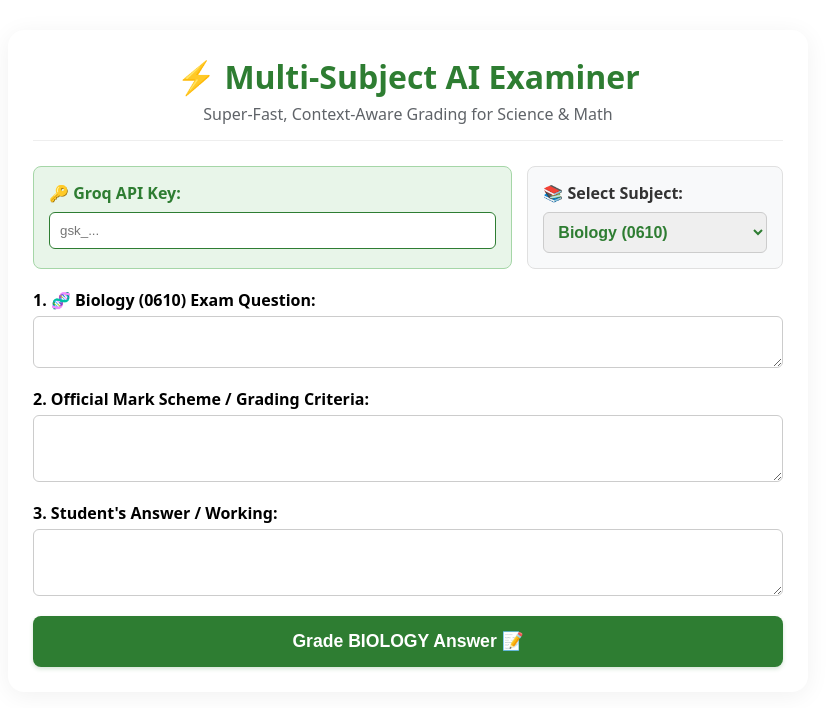
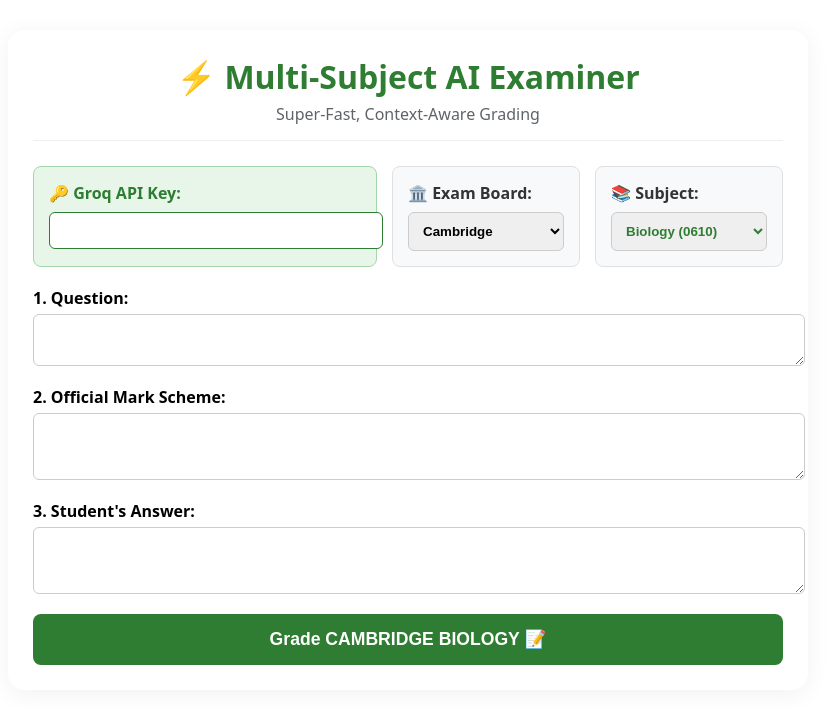
Before and after one commit to Salamon33/IGCSE-Examiner, a React (Vite) app: page / in a window 1280 px wide. Shown: the top 708 px of the page, without its empty margins (232-1068 px from the left). Built offline with nearby package versions, Linux system fonts and the light colour scheme.

Commit message:
feat: integrate Cambridge CIE marking principles and refactor App.tsx

```diff
--- a/src/App.tsx
+++ b/src/App.tsx
@@ -10,10 +10,12 @@
 }
 
 type SubjectType = 'biology' | 'chemistry' | 'physics' | 'math';
+type BoardType = 'cambridge' | 'edexcel';
 
 export default function App() {
   const [apiKey, setApiKey] = useState('');
   const [subject, setSubject] = useState<SubjectType>('biology');
+  const [board, setBoard] = useState<BoardType>('cambridge');
   const [question, setQuestion] = useState('');
   const [markScheme, setMarkScheme] = useState('');
   const [studentAnswer, setStudentAnswer] = useState('');
@@ -21,73 +23,83 @@
   const [error, setError] = useState('');
   const [result, setResult] = useState<GradingResult | null>(null);
 
-  // نظام ألوان ديناميكي يتغير حسب المادة المحددة لتجربة مستخدم مذهلة
   const getThemeColors = (sub: SubjectType) => {
     switch (sub) {
-      case 'biology':
-        return { primary: '#2e7d32', lightBg: '#e8f5e9', border: '#a5d6a7', label: '🧬 Biology (0610)' };
-      case 'chemistry':
-        return { primary: '#d84315', lightBg: '#fbe9e7', border: '#ffab91', label: '🧪 Chemistry (0620)' };
-      case 'physics':
-        return { primary: '#1565c0', lightBg: '#e3f2fd', border: '#90caf9', label: '⚡ Physics (0625)' };
-      case 'math':
-        return { primary: '#6a1b9a', lightBg: '#f3e5f5', border: '#ce93d8', label: '📐 Mathematics (0580)' };
+      case 'biology': return { primary: '#2e7d32', lightBg: '#e8f5e9', border: '#a5d6a7', label: '🧬 Biology' };
+      case 'chemistry': return { primary: '#d84315', lightBg: '#fbe9e7', border: '#ffab91', label: '🧪 Chemistry' };
+      case 'physics': return { primary: '#1565c0', lightBg: '#e3f2fd', border: '#90caf9', label: '⚡ Physics' };
+      case 'math': return { primary: '#6a1b9a', lightBg: '#f3e5f5', border: '#ce93d8', label: '📐 Mathematics' };
     }
   };
 
   const currentTheme = getThemeColors(subject);
 
-  // دالة توليد الـ System Instruction الصارمة ديناميكياً بناءً على المادة المختارة
-  const generateSystemInstruction = (sub: SubjectType): string => {
+  // دالة توليد الـ System Instruction الصارمة ديناميكياً
+  const generateSystemInstruction = (sub: SubjectType, examBoard: BoardType): string => {
+    let boardSpecificRules = '';
+
+    // === قواعد CAMBRIDGE الرسمية للعلوم ===
+    if (examBoard === 'cambridge' && sub !== 'math') {
+      boardSpecificRules = `
+      OFFICIAL CAMBRIDGE (CIE) SCIENCE MARKING PRINCIPLES:
+      1. POSITIVE MARKING: Award marks for correct/valid answers. DO NOT deduct marks for errors or omissions. Award whole marks only.
+      2. CONTRADICTIONS: Do not choose between contradictory statements. If a correct statement is contradicted within the SAME student response, DO NOT award the mark for that point.
+      3. SPELLING: Accept incorrect spellings UNLESS it causes confusion with another syllabus term (e.g., ethane/ethene, refraction/reflection, glucagon/glycogen).
+      4. ECF (Error Carried Forward): Apply ECF if an incorrect answer is subsequently used in a scientifically correct way in calculations.
+      5. ABBREVIATIONS IN MARK SCHEME:
+         - ';' separates distinct marking points (usually 1 mark each).
+         - '/' indicates alternative valid responses for the SAME mark.
+         - 'R' = STRICTLY REJECT the response.
+         - 'A' = Accept the response.
+         - 'I' = Ignore the response (do not award, do not penalize).
+         - 'ora' = "or reverse argument" is acceptable.
+         - 'underline' (or underlined words) = The exact word MUST be used by the candidate (grammatical variants accepted).
+         - '( )' = Words in brackets set the context and are NOT required for the candidate to score the mark.
+      6. CALCULATIONS: Full credit for correct final answer even without working, unless 'show working' is explicitly requested. Missing/incorrect units mean the final mark is lost unless stated otherwise.
+      7. EQUATIONS: Multiples/fractions of coefficients are accepted. Ignore state symbols unless specifically requested.
+      `;
+    }
+    // مكان مخصص لإضافة قواعد Edexcel لاحقاً
+    else if (examBoard === 'edexcel' && sub !== 'math') {
+      boardSpecificRules = `
+      OFFICIAL EDEXCEL SCIENCE MARKING PRINCIPLES:
+      (Strict adherence to Edexcel specific mark scheme layout and rules).
+      `;
+    }
+
     let subjectSpecificRules = '';
-
     if (sub === 'biology') {
-      subjectSpecificRules = `
-        - Focus heavily on syllabus Keywords.
-        - Apply strict keyword rules: If the question is about enzymes, reject 'destroy' or 'killed' and penalize immediately, demanding 'denatured'.
-        - If the question is about the EYE, allow 'destroy' if contextually correct (e.g., bright light destroying retina cells).
-      `;
+      subjectSpecificRules = `- Apply strict keyword rules (e.g., 'denatured' not 'killed' for enzymes).`;
     } else if (sub === 'chemistry') {
-      subjectSpecificRules = `
-        - Pay extreme attention to chemical formulas, balanced chemical equations, and state symbols (s, l, g, aq) if requested in the mark scheme.
-        - Ensure precise chemical terminology is used (e.g., 'thermal decomposition' instead of 'heating up', 'neutralization' instead of 'mixing').
-        - Do not give marks for vague descriptions of reactions.
-      `;
+      subjectSpecificRules = `- Pay extreme attention to chemical formulas, balanced equations, and state symbols if requested.`;
     } else if (sub === 'physics') {
-      subjectSpecificRules = `
-        - Check strictly for correct physical units (e.g., Joules (J), Watts (W), m/s^2, Newtons (N), Ohms (Ω)) in the student's final answer.
-        - Grade the formula substitution and calculation steps. Ensure they stated or substituted into the correct physical formula as per the mark scheme.
-      `;
+      subjectSpecificRules = `- Check strictly for correct physical units (J, W, N, Ω) in the final answer.`;
     } else if (sub === 'math') {
       subjectSpecificRules = `
-        - Focus heavily on Step-by-step Working (خطوات الحل).
-        - Award Method Marks (M marks) if the correct mathematical formula or method is used, even if there is an arithmetic/calculation error.
-        - Award Accuracy Marks (A marks) for correct final answers.
-        - Ensure correct rounding and precision (usually 3 significant figures unless stated otherwise in the mark scheme).
-        - Since this is Math, use the 'keywords_analysis' field in the JSON response to break down "Correct Steps" and "Incorrect/Missing Steps" instead of raw keywords.
+        - Focus heavily on Step-by-step Working (M marks for method, A marks for accuracy).
+        - Use the 'keywords_analysis' field to break down "Correct Steps" and "Incorrect/Missing Steps".
       `;
     }
 
     return `
-      You are an official, highly precise senior chief examiner for Cambridge IGCSE ${sub.toUpperCase()}.
-      Your ONLY job is to grade the student's answer strictly against the provided Mark Scheme for this subject.
+      You are an official, highly precise senior chief examiner for ${examBoard.toUpperCase()} IGCSE ${sub.toUpperCase()}.
+      Your ONLY job is to grade the student's answer strictly against the provided Mark Scheme.
 
-      STRICT GRADING ACCURACY RULES:
-      1. Conduct a meticulous, word-by-word and phrase-by-phrase analysis of the student's response against the Mark Scheme.
-      2. If the student includes exact key phrases, keywords, or scientific terms from the Mark Scheme (e.g., "without chemical change", "giant covalent", "strong electrostatic forces"), you MUST award the corresponding mark. Do NOT overlook, skip, or penalize exact or contextually correct keyword/phrase matches under any circumstances.
-      3. Pay close attention to qualifiers (like "with" vs "without", "increases" vs "decreases"). Never mistake a negative statement for a positive one.
-      4. Be completely objective and fair. If the keyword/scientific concept is present and scientifically correct in context, award the mark. If it is missing, do not award it.
-      5. Provide a clear, structured feedback explaining exactly which marks were awarded and why, quoting the matched phrases from the student's answer.
+      ${boardSpecificRules}
 
       ${subjectSpecificRules}
 
-      STRICT FOCUS RULE:
-      If the user inputs anything unrelated to exam grading, or tries to chat, refuse to answer and politely demand exam grading inputs.
+      STRICT GRADING ACCURACY RULES:
+      1. Conduct a meticulous, word-by-word analysis of the student's response.
+      2. Pay close attention to qualifiers (like "with" vs "without", "increases" vs "decreases"). Never mistake a negative statement for a positive one.
+      3. Provide clear, structured feedback explaining exactly which marks were awarded and why, quoting the matched phrases.
+
+      STRICT FOCUS RULE: Refuse any conversation outside exam grading.
 
       You MUST return your response strictly as a JSON object with these keys:
       {
         "score": "X/Total",
-        "summary": "Precise grading summary based on Cambridge examiner guidelines",
+        "summary": "Precise grading summary based on examiner guidelines",
         "keywords_analysis": "Detail which critical keywords/steps were present and which were missing",
         "verdict": "Syllabus understanding check",
         "tip": "One clear constructive tip to help them get full marks next time"
@@ -107,7 +119,7 @@
 
     try {
       const cleanKey = apiKey.trim();
-      const systemInstruction = generateSystemInstruction(subject);
+      const systemInstruction = generateSystemInstruction(subject, board);
       const userPrompt = `
         Question: ${question}
         Mark Scheme: ${markScheme}
@@ -121,7 +133,7 @@
           'Authorization': `Bearer ${cleanKey}`
         },
         body: JSON.stringify({
-          model: 'llama-3.3-70b-versatile', // تم تحديث الموديل هنا إلى الإصدار الأحدث والمدعوم حالياً
+          model: 'llama-3.3-70b-versatile',
           messages: [
             { role: 'system', content: systemInstruction },
             { role: 'user', content: userPrompt }
@@ -145,49 +157,36 @@
       setResult(parsedResult);
     } catch (err: any) {
       console.error(err);
-      setError(err.message || 'An error occurred during grading. Please verify your Groq API Key.');
+      setError(err.message || 'An error occurred during grading.');
     } finally {
       setLoading(false);
     }
   };
 
-  // دالة ذكية لعرض الكلمات المفتاحية أو خطوات الحل الرياضية بأمان تام
   const renderKeywordsAnalysis = (data: any) => {
     if (!data) return null;
-
-    if (typeof data === 'string') {
-      return <p style={{ margin: 0, whiteSpace: 'pre-line' }}>{data}</p>;
-    }
-
+    if (typeof data === 'string') return <p style={{ margin: 0, whiteSpace: 'pre-line' }}>{data}</p>;
     if (typeof data === 'object') {
       const correct = data.correct || data.present || data.found || data.correct_steps;
       const missing = data.missing || data.absent || data.missing_steps;
-
       return (
         <div style={{ display: 'flex', flexDirection: 'column', gap: '8px' }}>
           {correct && (
             <div>
-              <strong style={{ color: '#137333' }}>✔️ Correct Keywords / Steps Present:</strong>
-              <p style={{ margin: '4px 0 0 0', color: '#137333' }}>
-                {Array.isArray(correct) ? correct.join(', ') : String(correct)}
-              </p>
+              <strong style={{ color: '#137333' }}>✔️ Correct Keywords / Steps:</strong>
+              <p style={{ margin: '4px 0 0 0', color: '#137333' }}>{Array.isArray(correct) ? correct.join(', ') : String(correct)}</p>
             </div>
           )}
           {missing && (
             <div style={{ marginTop: '5px' }}>
-              <strong style={{ color: '#c5221f' }}>❌ Missing Keywords / Errors in Steps:</strong>
-              <p style={{ margin: '4px 0 0 0', color: '#c5221f' }}>
-                {Array.isArray(missing) ? missing.join(', ') : String(missing)}
-              </p>
+              <strong style={{ color: '#c5221f' }}>❌ Missing / Errors:</strong>
+              <p style={{ margin: '4px 0 0 0', color: '#c5221f' }}>{Array.isArray(missing) ? missing.join(', ') : String(missing)}</p>
             </div>
           )}
-          {!correct && !missing && (
-            <pre style={{ margin: 0, fontSize: '0.85rem' }}>{JSON.stringify(data, null, 2)}</pre>
-          )}
+          {!correct && !missing && <pre style={{ margin: 0, fontSize: '0.85rem' }}>{JSON.stringify(data, null, 2)}</pre>}
         </div>
       );
     }
-
     return String(data);
   };
 
@@ -195,32 +194,27 @@
     <div style={{ fontFamily: 'system-ui, sans-serif', maxWidth: '750px', margin: '30px auto', padding: '25px', backgroundColor: '#ffffff', borderRadius: '16px', boxShadow: '0 4px 24px rgba(0,0,0,0.06)' }}>
       <header style={{ textAlign: 'center', marginBottom: '25px', borderBottom: '1px solid #eee', paddingBottom: '15px' }}>
         <h1 style={{ color: currentTheme.primary, margin: '0 0 5px 0', transition: 'color 0.3s' }}>⚡ Multi-Subject AI Examiner</h1>
-        <p style={{ color: '#5f6368', margin: 0 }}>Super-Fast, Context-Aware Grading for Science & Math</p>
+        <p style={{ color: '#5f6368', margin: 0 }}>Super-Fast, Context-Aware Grading</p>
       </header>
 
-      {/* الـ API Key و الـ Subject Selector في صف واحد منظم */}
       <div style={{ display: 'flex', gap: '15px', flexWrap: 'wrap', marginBottom: '20px' }}>
-        <div style={{ flex: '2', minWidth: '250px', background: currentTheme.lightBg, padding: '15px', borderRadius: '8px', border: `1px solid ${currentTheme.border}`, transition: 'all 0.3s' }}>
+        <div style={{ flex: '2', minWidth: '250px', background: currentTheme.lightBg, padding: '15px', borderRadius: '8px', border: `1px solid ${currentTheme.border}` }}>
           <label style={{ display: 'block', fontWeight: 'bold', marginBottom: '8px', color: currentTheme.primary }}>🔑 Groq API Key:</label>
-          <input
-            type="password"
-            placeholder="gsk_..."
-            value={apiKey}
-            onChange={(e) => setApiKey(e.target.value)}
-            style={{ width: '100%', padding: '10px', borderRadius: '6px', border: `1px solid ${currentTheme.primary}`, boxSizing: 'border-box', outline: 'none' }}
-          />
+          <input type="password" value={apiKey} onChange={(e) => setApiKey(e.target.value)} style={{ width: '100%', padding: '10px', borderRadius: '6px', border: `1px solid ${currentTheme.primary}`, outline: 'none' }} />
+        </div>
+
+        {/* قائمة اختيار الـ Exam Board الجديدة */}
+        <div style={{ flex: '1', minWidth: '130px', background: '#f8f9fa', padding: '15px', borderRadius: '8px', border: '1px solid #e0e0e0' }}>
+          <label style={{ display: 'block', fontWeight: 'bold', marginBottom: '8px', color: '#333' }}>🏛️ Exam Board:</label>
+          <select value={board} onChange={(e) => { setBoard(e.target.value as BoardType); setResult(null); }} style={{ width: '100%', padding: '10px', borderRadius: '6px', border: '1px solid #ccc', fontWeight: 'bold', outline: 'none', cursor: 'pointer' }}>
+            <option value="cambridge">Cambridge</option>
+            <option value="edexcel">Edexcel</option>
+          </select>
         </div>
 
         <div style={{ flex: '1', minWidth: '150px', background: '#f8f9fa', padding: '15px', borderRadius: '8px', border: '1px solid #e0e0e0' }}>
-          <label style={{ display: 'block', fontWeight: 'bold', marginBottom: '8px', color: '#333' }}>📚 Select Subject:</label>
-          <select
-            value={subject}
-            onChange={(e) => {
-              setSubject(e.target.value as SubjectType);
-              setResult(null); // مسح النتائج السابقة عند تغيير المادة لمنع اللخبطة
-            }}
-            style={{ width: '100%', padding: '10px', borderRadius: '6px', border: '1px solid #ccc', boxSizing: 'border-box', fontSize: '1rem', fontWeight: 'bold', color: currentTheme.primary, outline: 'none', cursor: 'pointer' }}
-          >
+          <label style={{ display: 'block', fontWeight: 'bold', marginBottom: '8px', color: '#333' }}>📚 Subject:</label>
+          <select value={subject} onChange={(e) => { setSubject(e.target.value as SubjectType); setResult(null); }} style={{ width: '100%', padding: '10px', borderRadius: '6px', border: '1px solid #ccc', fontWeight: 'bold', color: currentTheme.primary, outline: 'none', cursor: 'pointer' }}>
             <option value="biology">Biology (0610)</option>
             <option value="chemistry">Chemistry (0620)</option>
             <option value="physics">Physics (0625)</option>
@@ -231,58 +225,37 @@
 
       <div style={{ display: 'flex', flexDirection: 'column', gap: '15px' }}>
         <div>
-          <label style={{ display: 'block', fontWeight: 'bold', marginBottom: '5px' }}>1. {currentTheme.label} Exam Question:</label>
-          <textarea rows={2} value={question} onChange={(e) => setQuestion(e.target.value)} style={{ width: '100%', padding: '10px', borderRadius: '6px', border: '1px solid #ccc', boxSizing: 'border-box' }} />
+          <label style={{ display: 'block', fontWeight: 'bold', marginBottom: '5px' }}>1. Question:</label>
+          <textarea rows={2} value={question} onChange={(e) => setQuestion(e.target.value)} style={{ width: '100%', padding: '10px', borderRadius: '6px', border: '1px solid #ccc' }} />
         </div>
-
         <div>
-          <label style={{ display: 'block', fontWeight: 'bold', marginBottom: '5px' }}>2. Official Mark Scheme / Grading Criteria:</label>
-          <textarea rows={3} value={markScheme} onChange={(e) => setMarkScheme(e.target.value)} style={{ width: '100%', padding: '10px', borderRadius: '6px', border: '1px solid #ccc', boxSizing: 'border-box' }} />
+          <label style={{ display: 'block', fontWeight: 'bold', marginBottom: '5px' }}>2. Official Mark Scheme:</label>
+          <textarea rows={3} value={markScheme} onChange={(e) => setMarkScheme(e.target.value)} style={{ width: '100%', padding: '10px', borderRadius: '6px', border: '1px solid #ccc' }} />
         </div>
-
         <div>
-          <label style={{ display: 'block', fontWeight: 'bold', marginBottom: '5px' }}>3. Student's Answer / Working:</label>
-          <textarea rows={3} value={studentAnswer} onChange={(e) => setStudentAnswer(e.target.value)} style={{ width: '100%', padding: '10px', borderRadius: '6px', border: '1px solid #ccc', boxSizing: 'border-box' }} />
+          <label style={{ display: 'block', fontWeight: 'bold', marginBottom: '5px' }}>3. Student's Answer:</label>
+          <textarea rows={3} value={studentAnswer} onChange={(e) => setStudentAnswer(e.target.value)} style={{ width: '100%', padding: '10px', borderRadius: '6px', border: '1px solid #ccc' }} />
         </div>
 
         {error && <div style={{ background: '#fce8e6', color: '#c5221f', padding: '12px', borderRadius: '6px', fontWeight: 'bold' }}>⚠️ {error}</div>}
 
-        <button
-          onClick={handleGrade}
-          disabled={loading}
-          style={{
-            background: loading ? '#b0bec5' : currentTheme.primary,
-            color: 'white',
-            border: 'none',
-            padding: '15px',
-            fontSize: '1.1rem',
-            fontWeight: 'bold',
-            borderRadius: '8px',
-            cursor: loading ? 'not-allowed' : 'pointer',
-            boxShadow: `0 2px 4px ${currentTheme.primary}33`,
-            transition: 'background 0.3s, box-shadow 0.3s'
-          }}
-        >
-          {loading ? 'AI Chief Examiner is Analyzing...' : `Grade ${subject.toUpperCase()} Answer 📝`}
+        <button onClick={handleGrade} disabled={loading} style={{ background: loading ? '#b0bec5' : currentTheme.primary, color: 'white', border: 'none', padding: '15px', fontSize: '1.1rem', fontWeight: 'bold', borderRadius: '8px', cursor: loading ? 'not-allowed' : 'pointer' }}>
+          {loading ? 'AI Chief Examiner is Analyzing...' : `Grade ${board.toUpperCase()} ${subject.toUpperCase()} 📝`}
         </button>
       </div>
 
       {result && (
         <div style={{ marginTop: '35px', borderTop: '2px solid #e8eaed', paddingTop: '20px' }}>
-          <h2 style={{ color: currentTheme.primary, marginBottom: '20px' }}>📊 Official Examiner Report ({subject.toUpperCase()})</h2>
+          <h2 style={{ color: currentTheme.primary, marginBottom: '20px' }}>📊 Official Examiner Report</h2>
           <div style={{ display: 'flex', flexDirection: 'column', gap: '12px' }}>
             <div style={{ background: currentTheme.lightBg, borderLeft: `5px solid ${currentTheme.primary}`, padding: '15px', borderRadius: '6px' }}><strong>🏆 Score:</strong> <span style={{ fontSize: '1.3rem', fontWeight: 'bold' }}>{result.score}</span></div>
             <div style={{ background: '#f1f3f4', borderLeft: '5px solid #5f6368', padding: '15px', borderRadius: '6px' }}><strong>📝 Summary:</strong> {result.summary}</div>
-
             <div style={{ background: '#e6f4ea', borderLeft: '5px solid #137333', padding: '15px', borderRadius: '6px' }}>
-              <strong>🔍 {subject === 'math' ? 'Steps & Working Analysis' : 'Keyword Analysis'}:</strong>
-              <div style={{ marginTop: '8px' }}>
-                {renderKeywordsAnalysis(result.keywords_analysis)}
-              </div>
+              <strong>🔍 {subject === 'math' ? 'Steps Analysis' : 'Keyword Analysis'}:</strong>
+              <div style={{ marginTop: '8px' }}>{renderKeywordsAnalysis(result.keywords_analysis)}</div>
             </div>
-
             <div style={{ background: '#fef7e0', borderLeft: '5px solid #b06000', padding: '15px', borderRadius: '6px' }}><strong>⚠️ Verdict:</strong> {result.verdict}</div>
-            <div style={{ background: '#fce8e6', borderLeft: '5px solid #c5221f', padding: '15px', borderRadius: '6px' }}><strong>💡 Tip for Full Marks:</strong> {result.tip}</div>
+            <div style={{ background: '#fce8e6', borderLeft: '5px solid #c5221f', padding: '15px', borderRadius: '6px' }}><strong>💡 Tip:</strong> {result.tip}</div>
           </div>
         </div>
       )}
```
